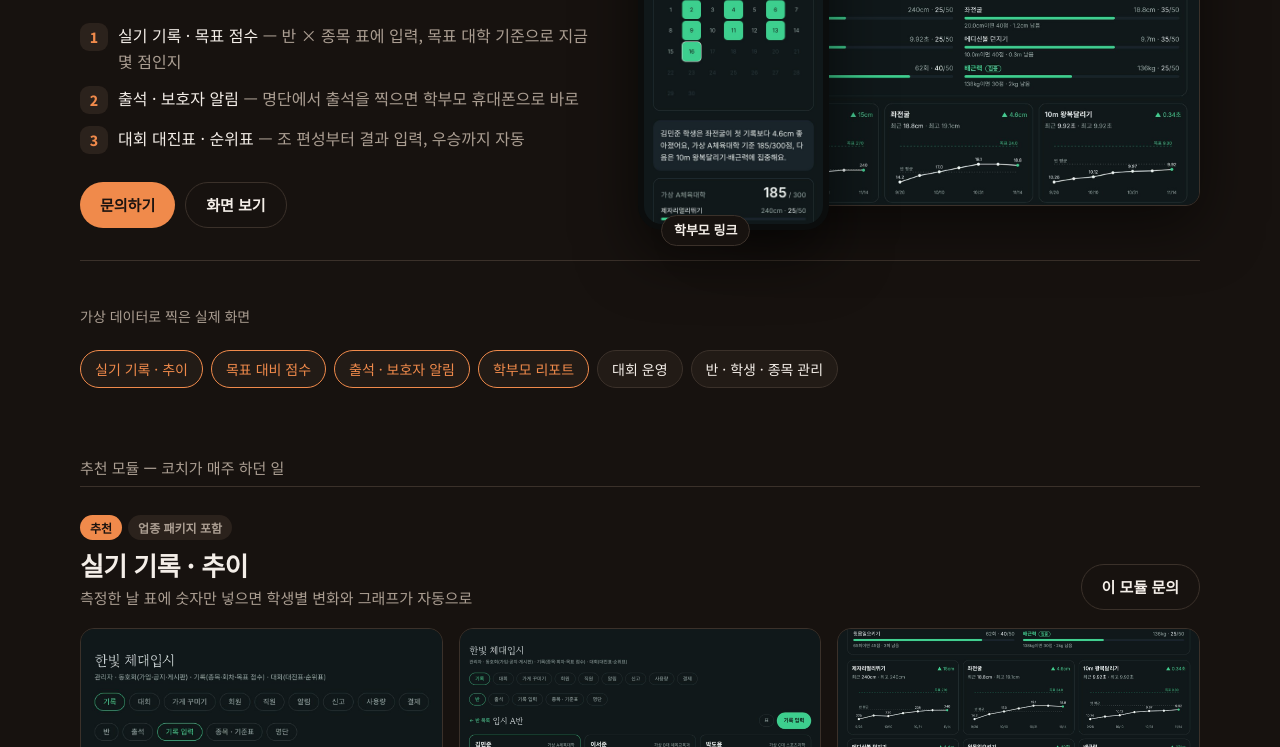
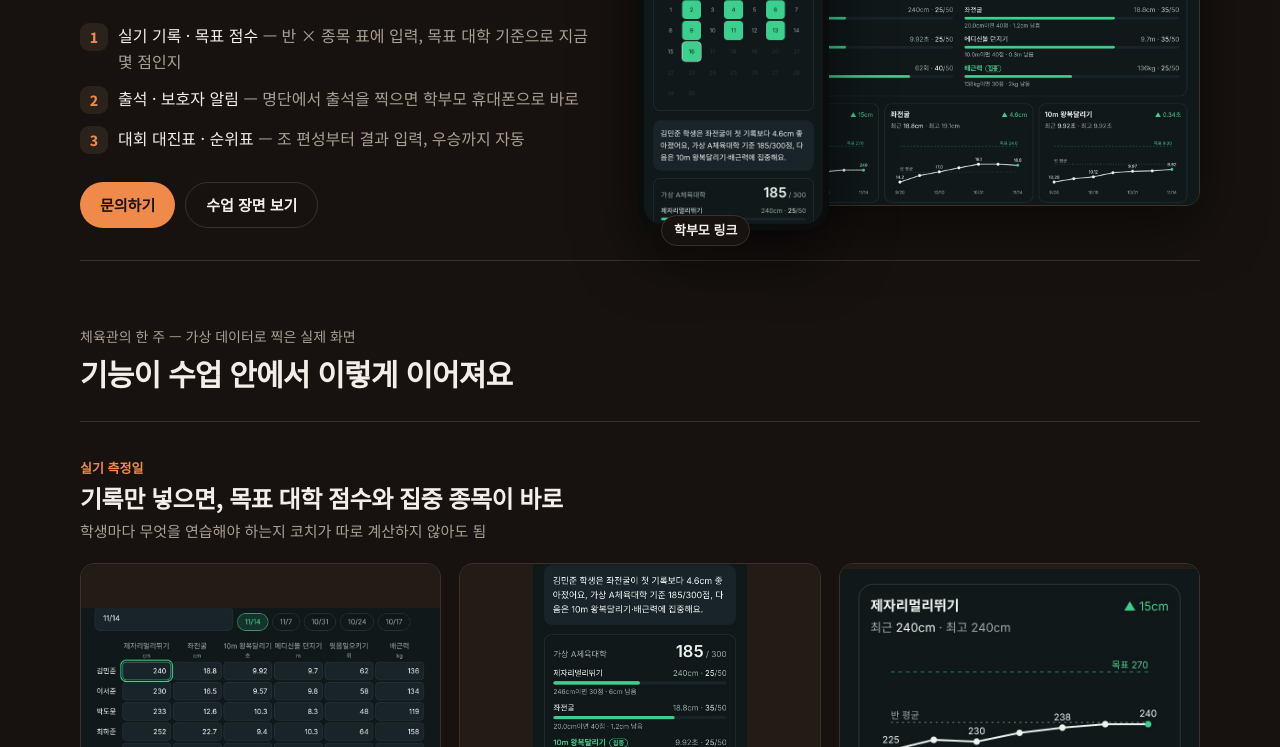
Before and after one commit to a20031314-ux/software-market, a website: page demo/sports.html in a window 1280 px wide. Shown: the part 353-1100 px from the top of the page. Drawn offline with Linux system fonts and the light colour scheme.

Commit message:
체대입시 소개: '체육관의 한 주' 장면 3개 — 실기 측정·출석·대회 (#26)
Claude-Session: https://claude.ai/code/session_01R73CvLEENwJndsexuEVBaY

Co-authored-by: Claude <noreply@anthropic.com>

```diff
--- a/demo/sports.html
+++ b/demo/sports.html
@@ -76,6 +76,23 @@
   .shots .label.l2{right:3%;top:0}
   .shots .label.l1{left:4%;bottom:-40px}
   @media (max-width:900px){.hero2{grid-template-columns:1fr;gap:28px;padding:32px 0 56px}.hero2 h1{font-size:30px}}
+  /* ── 체육관의 한 주: 기능이 실제로 이어지는 장면(누가 → 무엇을 → 어떻게 돌아오나) ── */
+  .stories{padding:64px 0 8px}
+  .stories > h2{font-size:30px;letter-spacing:-.8px;line-height:1.3;margin:6px 0 4px}
+  .story{padding:32px 0;border-top:1px solid var(--line);margin-top:28px}
+  .story .when{display:inline-block;font-size:13px;font-weight:700;color:var(--accent);margin-bottom:4px}
+  .story h3{font-size:24px;letter-spacing:-.5px;line-height:1.35}
+  .story .result{color:var(--muted);font-size:15px;margin-top:4px}
+  .flow{display:grid;gap:18px;margin-top:20px;grid-template-columns:repeat(var(--n,3),minmax(0,1fr))}
+  .step{margin:0;display:flex;flex-direction:column;gap:10px;min-width:0}
+  .step button{all:unset;cursor:zoom-in;display:block;border-radius:14px;overflow:hidden;border:1px solid var(--line);background:var(--surface)}
+  .step button:focus-visible{outline:2px solid var(--accent);outline-offset:3px}
+  .step img{display:block;width:100%;height:250px;object-fit:contain;background:var(--surface)}
+  .step figcaption{font-size:14px;line-height:1.5}
+  .step .who{display:inline-flex;align-items:center;gap:6px;font-size:12px;font-weight:700;color:var(--muted);margin-bottom:2px}
+  .step .who i{font-style:normal;width:20px;height:20px;border-radius:50%;background:var(--surface2);color:var(--ink);display:grid;place-items:center;font-size:11px}
+  .step .who.t{color:var(--accent)}
+  @media (max-width:760px){.flow{grid-template-columns:1fr}.step img{height:auto;max-height:420px}}
 </style>
 </head>
 <body>
@@ -97,7 +114,7 @@
       </ul>
       <div class="actions">
         <a class="btn" href="/#contact">문의하기</a>
-        <a class="btn ghost" href="#scenes">화면 보기</a>
+        <a class="btn ghost" href="#stories">수업 장면 보기</a>
       </div>
     </div>
     <div class="shots" aria-label="실제 화면(가상 데이터)">
@@ -106,6 +123,13 @@
       <span class="label l2">코치 PC</span>
       <span class="label l1">학부모 링크</span>
     </div>
+  </section>
+
+
+  <section class="stories" id="stories">
+    <p class="eyebrow">체육관의 한 주 — 가상 데이터로 찍은 실제 화면</p>
+    <h2>기능이 수업 안에서 이렇게 이어져요</h2>
+    <div id="storyList"></div>
   </section>
 
   <section class="hero" id="scenes">
@@ -204,6 +228,37 @@ document.getElementById("groups").innerHTML = GROUPS.map((g) => `
       </article>`).join("")}
   </section>`).join("");
 
+// 체육관의 한 주 — [이미지, 누구, 무엇을]. who가 코치·원장이면 강조색
+const STORIES = [
+  { when: "실기 측정일", title: "기록만 넣으면, 목표 대학 점수와 집중 종목이 바로", result: "학생마다 무엇을 연습해야 하는지 코치가 따로 계산하지 않아도 됨", steps: [
+    ["st-a1", "코치 PC", "반 × 종목 표에 오늘 기록을 숫자로"],
+    ["st-a2", "코치 · 학부모", "목표 대학 기준 185/300점, 다음 점수까지 남은 기록, 집중 종목 2개가 저절로"],
+    ["st-a3", "학부모", "링크 하나로 종목별 추이 — 반 평균과 목표 점선"],
+  ]},
+  { when: "매 수업", title: "명단에서 출석을 찍으면, 학부모에게 바로", result: "아이 계정이 없어도 출석부·출석률·학부모 알림까지", steps: [
+    ["st-b1", "코치", "\"모두 출석\" 한 번, 늦은 학생만 지각으로"],
+    ["st-b2", "학부모", "알림을 켜 두면 출석 알림, 코치 한 줄과 이번 달 출석 달력"],
+  ]},
+  { when: "대회 날", title: "참가팀을 붙여 넣으면, 조 편성부터 대진표까지", result: "결과를 넣는 대로 학부모·참가팀이 같은 링크로 봄", steps: [
+    ["st-c1", "코치", "\"팀, 소속\" 붙여넣기 — 같은 소속은 다른 조로"],
+    ["st-c2", "코치", "경기를 눌러 점수만. 순위·본선 진출은 저절로"],
+    ["st-c3", "학부모 · 참가팀", "로그인 없이 공개 링크로 대진표·조별 순위"],
+  ]},
+];
+document.getElementById("storyList").innerHTML = STORIES.map((st) => `
+  <article class="story">
+    <span class="when">${esc(st.when)}</span>
+    <h3>${esc(st.title)}</h3>
+    <p class="result">${esc(st.result)}</p>
+    <div class="flow" style="--n:${st.steps.length}">
+      ${st.steps.map(([img, who, cap], i) => `
+        <figure class="step">
+          <button type="button" data-img="${img}" data-cap="${esc(who + " — " + cap)}" aria-label="${esc(cap)} 크게 보기"><img src="/img/sports/${img}.jpg" alt="${esc(who + ": " + cap)}" loading="lazy"></button>
+          <figcaption><span class="who${/코치|원장/.test(who) ? " t" : ""}"><i>${i + 1}</i>${esc(who)}</span><br>${esc(cap)}</figcaption>
+        </figure>`).join("")}
+    </div>
+  </article>`).join("");
+
 const zoom = document.getElementById("zoom");
 document.addEventListener("click", (e) => {
   const b = e.target.closest("[data-img]");
```
Also changed, not shown: img/sports/st-a1.jpg (added), img/sports/st-a2.jpg (added), img/sports/st-a3.jpg (added), img/sports/st-b1.jpg (added), img/sports/st-b2.jpg (added), img/sports/st-c1.jpg (added), img/sports/st-c2.jpg (added), img/sports/st-c3.jpg (added).
